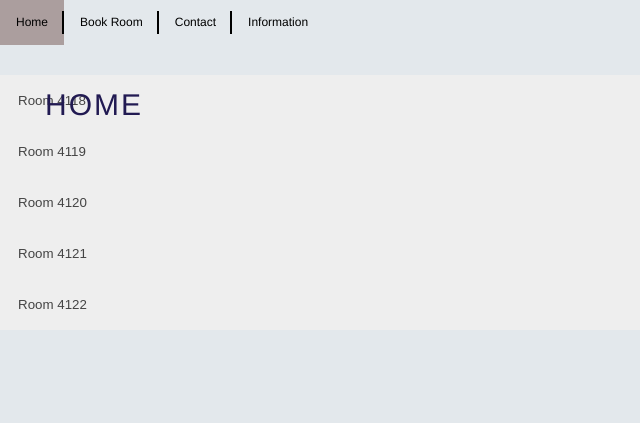
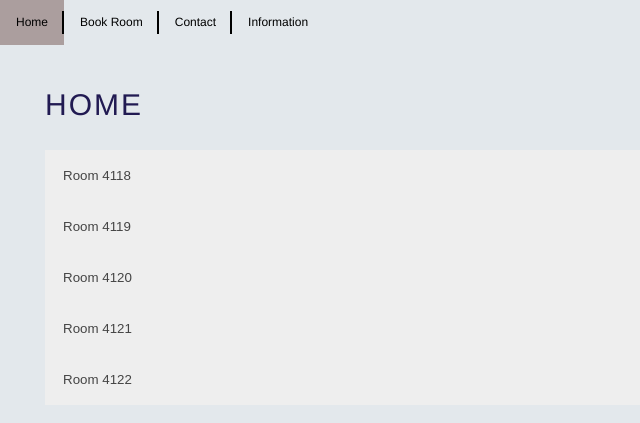
Before and after one commit to NadjaDH/P7-code, a Flask app: page / in a window 1280 px wide; the page is wider, and only the part inside the window is pictured. Shown: the top 423 px of that part, without its empty margins (0-640 px from the left). Run offline with Flask 3, Linux system fonts and the light colour scheme.

Commit message:
Placement accordion

```diff
--- a/static/styles.css
+++ b/static/styles.css
@@ -842,6 +842,9 @@ th:nth-child(2) {
     border: none;
     outline: none;
     transition: 0.4s;
+    position: relative;
+    top: 75px;
+    left: 45px;
   }
 
   /* Add a background color to the button if it is clicked on (add the .active class with JS), and when you move the mouse over it (hover) */
@@ -856,4 +859,7 @@ th:nth-child(2) {
     display: none;
     overflow: hidden;
     width: 46.7%;
+    position: relative;
+    top: 75px;
+    left: 45px;
   }
```
